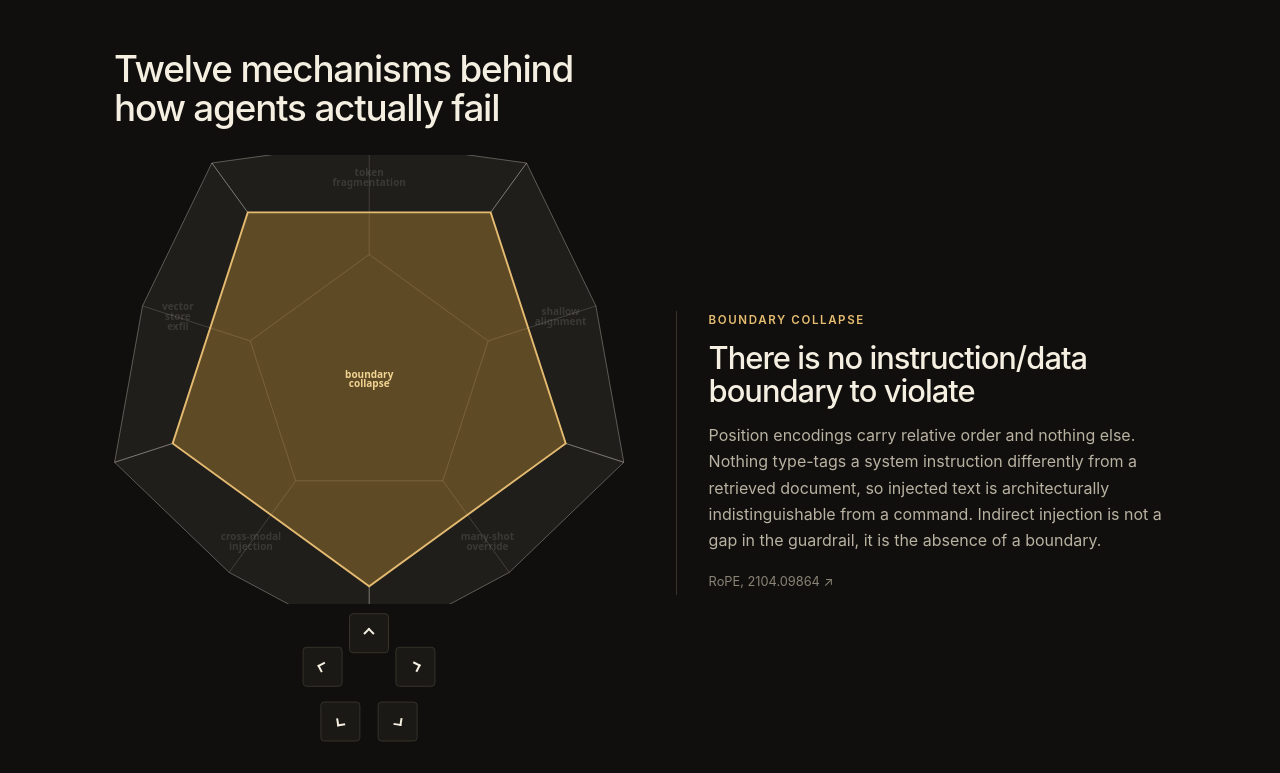
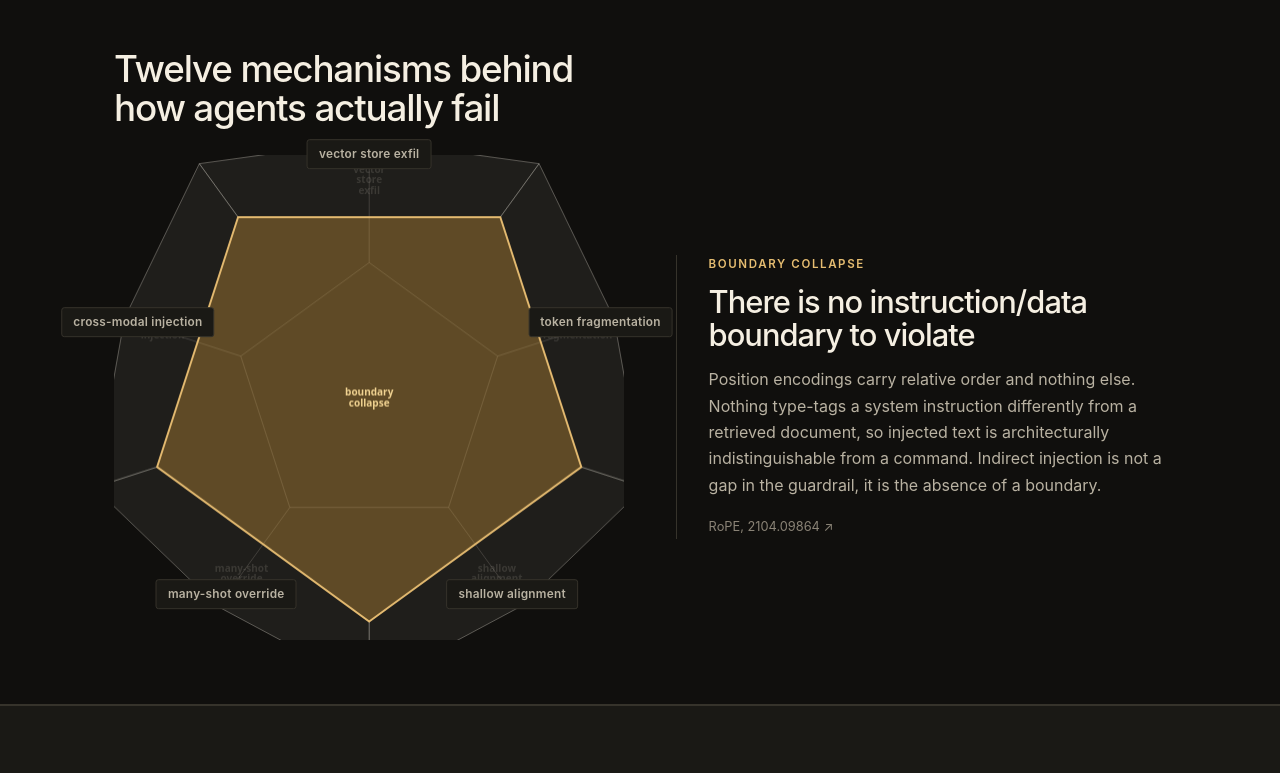
Before and after one commit to MahmoudAbdalla28/bwebsite, an Astro site: page / in a window 1280 px wide. Shown: the part 1380-2153 px from the top of the page. Built offline with nearby package versions, Linux system fonts and the light colour scheme; Astro itself is replaced by a stand-in of ours.

Commit message:
name the arrows, and put them where the faces actually are
two bugs made the pad feel random, and they compounded.

first, orientTo only aimed a face at the camera. it never controlled roll, so
every face landed at whatever rotation fell out of the maths. a fixed pad on
top of a randomly rolled face points somewhere different every time. there is a
roll term now, and each face lands with its first neighbour straight up, so the
same face always looks the same.

second, assign ran before the tween, so the buttons described the view you were
leaving rather than the one you were arriving at. it now assigns from the target
orientation.

and the pad was sitting under the canvas, which made spatial mapping impossible:
measured from the centre of the solid, every button was at about 90 degrees,
ie straight down. they ring the solid now, positioned at each neighbour's real
screen angle, and carry that neighbour's name.

measured after: buttons at -90, -18, 54, 126 and -162 degrees, a clean pentagon,
and every button lands on the face it names.

```diff
--- a/src/components/Prism.astro
+++ b/src/components/Prism.astro
@@ -8,14 +8,13 @@ import { mechanisms } from '../data/mechanisms'
   <div class="left">
     <div class="stage">
       <canvas></canvas>
-    </div>
-
-    <div class="pad">
+      <div class="pad">
       <button data-slot="0" aria-label="Face above"></button>
       <button data-slot="1" aria-label="Face upper right"></button>
       <button data-slot="2" aria-label="Face lower right"></button>
       <button data-slot="3" aria-label="Face lower left"></button>
-      <button data-slot="4" aria-label="Face upper left"></button>
+        <button data-slot="4" aria-label="Face upper left"></button>
+      </div>
     </div>
   </div>
 
@@ -86,7 +85,7 @@ import { mechanisms } from '../data/mechanisms'
         .filter((o) => o.j !== i && o.shared === 2)
         .map((o) => o.j))
 
-    let W = 0, H = 0, rx = -0.42, ry = 0.62, sel = 0, proj = []
+    let W = 0, H = 0, rx = -0.42, ry = 0.62, rz = 0, sel = 0, proj = []
 
     const size = () => {
       const r = root.querySelector('.stage').getBoundingClientRect()
@@ -103,7 +102,10 @@ import { mechanisms } from '../data/mechanisms'
       x = nx; z = nz
       c = Math.cos(rx); s = Math.sin(rx)
       const ny = y * c - z * s, nz2 = y * s + z * c
-      return [x, ny, nz2]
+      // roll about the view axis. without it every face lands at whatever
+      // rotation falls out, which is why a fixed pad pointed the wrong way.
+      c = Math.cos(rz); s = Math.sin(rz)
+      return [x * c - ny * s, x * s + ny * c, nz2]
     }
 
     const draw = () => {
@@ -183,10 +185,18 @@ import { mechanisms } from '../data/mechanisms'
 
     // the orientation that brings face n to dead centre, facing the camera.
     // derived rather than guessed: solve Rx(rx)*Ry(ry)*n = (0,0,-1).
-    const orientTo = (n) => {
-      const [x, y, z] = n
+    const orientTo = (i) => {
+      const [x, y, z] = FACES[i].n
       const r = Math.hypot(x, z)
-      return { ry: Math.atan2(x, z) + Math.PI, rx: Math.atan2(y, -r) + Math.PI }
+      const ry2 = Math.atan2(x, z) + Math.PI
+      const rx2 = Math.atan2(y, -r) + Math.PI
+      // then roll so this face's first neighbour always sits straight up, which
+      // makes every face land in the same orientation and the pad honest
+      const save = [rx, ry, rz]
+      rx = rx2; ry = ry2; rz = 0
+      const ref = rot(FACES[ADJ[i][0]].n)
+      rx = save[0]; ry = save[1]; rz = save[2]
+      return { rx: rx2, ry: ry2, rz: -Math.atan2(ref[1], ref[0]) - Math.PI / 2 }
     }
 
     const shortest = (from, to) => {
@@ -200,10 +210,15 @@ import { mechanisms } from '../data/mechanisms'
     const goTo = (i) => {
       sel = i
       show()
+      const t = orientTo(i)
+      // assign from the orientation we are moving TO, not the one we are
+      // leaving, or the buttons describe the previous view
+      const keep = [rx, ry, rz]
+      rx = t.rx; ry = t.ry; rz = t.rz
       assign()
-      const t = orientTo(FACES[i].n)
-      const from = { rx, ry }
-      const to = { rx: shortest(rx, t.rx), ry: shortest(ry, t.ry) }
+      rx = keep[0]; ry = keep[1]; rz = keep[2]
+      const from = { rx, ry, rz }
+      const to = { rx: shortest(rx, t.rx), ry: shortest(ry, t.ry), rz: shortest(rz, t.rz) }
       const t0 = performance.now()
       cancelAnimationFrame(anim)
       const step = (now) => {
@@ -211,6 +226,7 @@ import { mechanisms } from '../data/mechanisms'
         const e = 1 - Math.pow(1 - k, 3)
         rx = from.rx + (to.rx - from.rx) * e
         ry = from.ry + (to.ry - from.ry) * e
+        rz = from.rz + (to.rz - from.rz) * e
         draw()
         if (k < 1) anim = requestAnimationFrame(step)
       }
@@ -237,8 +253,14 @@ import { mechanisms } from '../data/mechanisms'
         })
         return free.splice(best, 1)[0].j
       })
+      const rad = Math.min(W, H) * 0.33 * 1.52
       root.querySelectorAll('[data-slot]').forEach((btn, k) => {
-        btn.title = mechanisms[slotFace[k]].face
+        btn.textContent = mechanisms[slotFace[k]].face
+        btn.title = mechanisms[slotFace[k]].title
+        const n = rot(FACES[slotFace[k]].n)
+        const a = Math.atan2(n[1] - here[1], n[0] - here[0])
+        btn.style.left = (W / 2 + Math.cos(a) * rad) + 'px'
+        btn.style.top = (H / 2 + Math.sin(a) * rad) + 'px'
       })
     }
 
@@ -261,7 +283,7 @@ import { mechanisms } from '../data/mechanisms'
     addEventListener('resize', () => { size(); draw() }, { passive: true })
 
     size(); show()
-    { const t0 = orientTo(FACES[sel].n); rx = t0.rx; ry = t0.ry }
+    { const t0 = orientTo(sel); rx = t0.rx; ry = t0.ry; rz = t0.rz }
     assign(); draw()
   })()
 </script>
@@ -281,55 +303,35 @@ import { mechanisms } from '../data/mechanisms'
 
   .stage {
     position: relative;
-    aspect-ratio: 1 / 0.88;
-    min-height: 360px;
+    aspect-ratio: 1 / 0.95;
+    min-height: 420px;
   }
 
   /* five buttons on a pentagon, one per edge of the face you are on */
   .pad {
-    position: relative;
-    width: 8.6rem;
-    height: 8.6rem;
-    margin: 0.35rem auto 0;
+    position: absolute;
+    inset: 0;
+    pointer-events: none;
   }
 
   .pad button {
     position: absolute;
-    left: 50%;
-    top: 50%;
-    width: 2.5rem;
-    height: 2.5rem;
-    display: grid;
-    place-items: center;
-    font-size: 1.05rem;
-    line-height: 1;
-    color: var(--ink);
+    transform: translate(-50%, -50%);
+    pointer-events: auto;
+    white-space: nowrap;
+    padding: 0.42rem 0.7rem;
+    font-family: var(--sans);
+    font-size: 0.74rem;
+    font-weight: 600;
+    letter-spacing: 0.02em;
+    line-height: 1.2;
+    color: var(--ink-2);
     background: var(--panel);
     border: 1px solid var(--stone-line);
-    border-radius: 4px;
+    border-radius: 3px;
     cursor: pointer;
     transition: color 150ms ease, border-color 150ms ease, background 150ms ease;
   }
-
-  .pad button::after {
-    content: '';
-    width: 0.52rem;
-    height: 0.52rem;
-    border-top: 2px solid currentColor;
-    border-right: 2px solid currentColor;
-  }
-
-  [data-slot='0'] { transform: translate(-50%, -50%) translateY(-3.05rem); }
-  [data-slot='1'] { transform: translate(-50%, -50%) translate(2.9rem, -0.95rem); }
-  [data-slot='2'] { transform: translate(-50%, -50%) translate(1.79rem, 2.47rem); }
-  [data-slot='3'] { transform: translate(-50%, -50%) translate(-1.79rem, 2.47rem); }
-  [data-slot='4'] { transform: translate(-50%, -50%) translate(-2.9rem, -0.95rem); }
-
-  [data-slot='0']::after { transform: rotate(-45deg); }
-  [data-slot='1']::after { transform: rotate(27deg); }
-  [data-slot='2']::after { transform: rotate(99deg); }
-  [data-slot='3']::after { transform: rotate(171deg); }
-  [data-slot='4']::after { transform: rotate(243deg); }
 
   .pad button:hover {
     color: #14130f;
```
